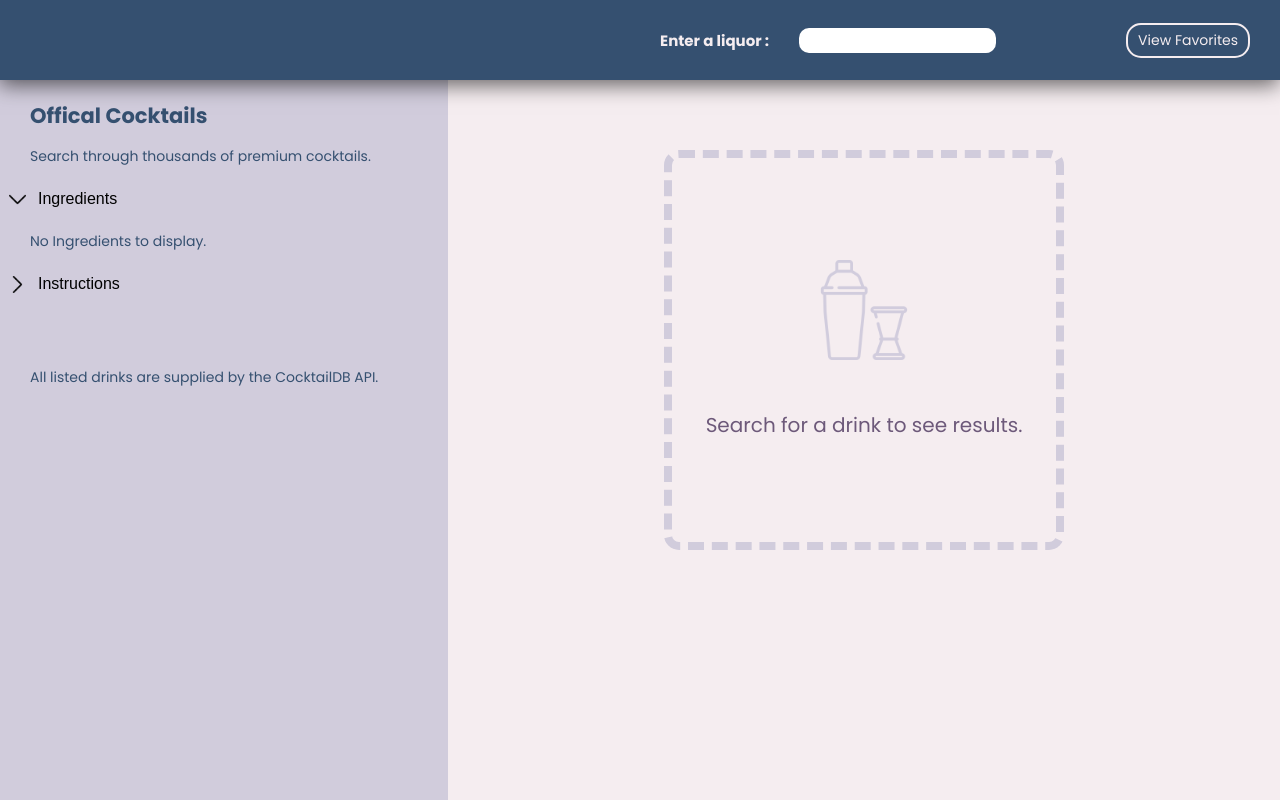
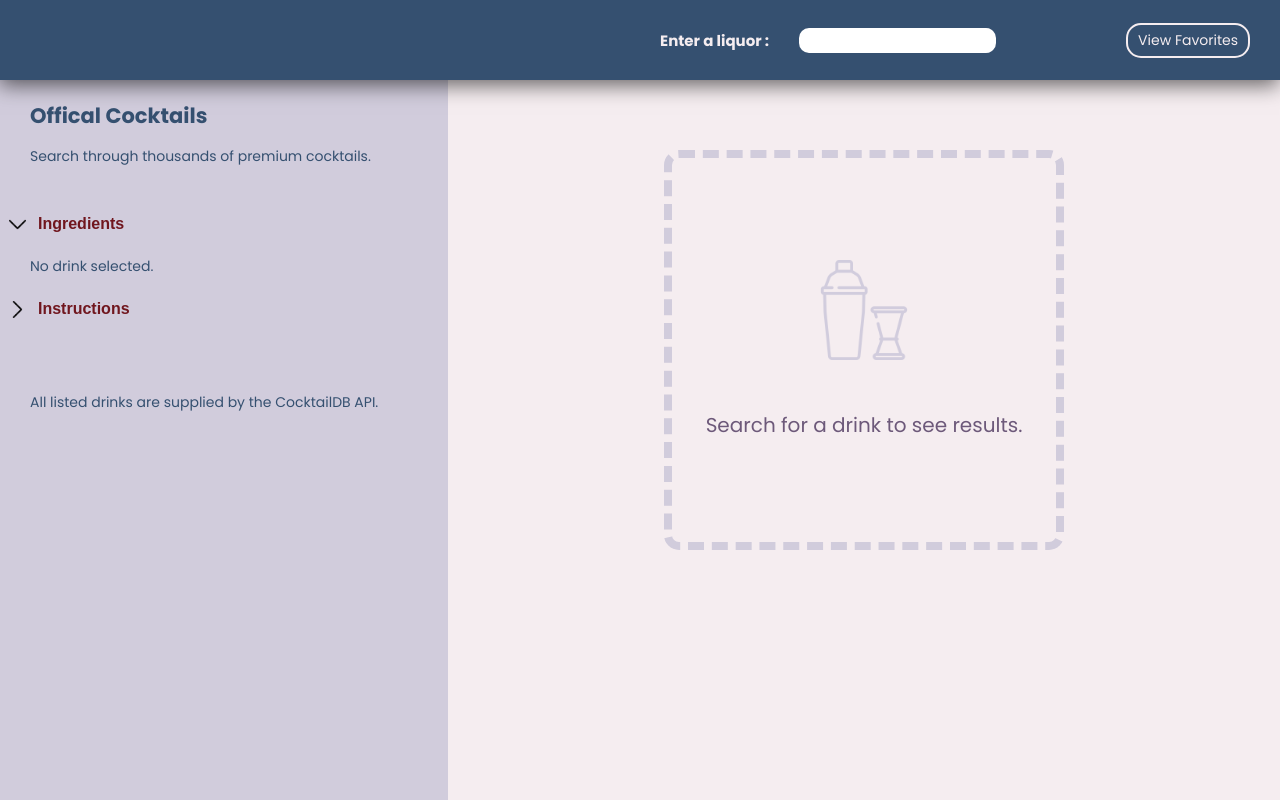
Before and after one commit to Echophase44/cocktail_app, a React (Vite) app in the folder client/: page / in a window 1280 px wide. Both pictures are taken after a click on the button "Ingredients". Built offline with nearby package versions, Linux system fonts and the light colour scheme; a web font is replaced by a local one.

Commit message:
Updated a couple stylings. Instructions section now opens/closes with data.

```diff
--- a/client/src/components/Sidebar.jsx
+++ b/client/src/components/Sidebar.jsx
@@ -28,25 +28,29 @@ function Sidebar(props) {
   }
 
   function toggleInstructionsView() {
-
+    setPanels(prevPanels => ({
+      ...prevPanels,
+      instructionsPanel: !prevPanels.instructionsPanel
+    }))
   }
 
   return(
     <section className="sidebar_container">
       <h2>Offical Cocktails</h2>
       <p>Search through thousands of premium cocktails.</p>
-      <button className={"sidebar_button" + (panels.ingredientsPanel ? " open" : "")} onClick={toggleIngredientsView}>Ingredients</button>
+      <button className={"sidebar_button" + (panels.ingredientsPanel ? " open" : "")} onClick={toggleIngredientsView}><strong>Ingredients</strong></button>
         <div className="sidebar_ingredientsContainer">
           <ul className={"sidebar_ingredientsWrapper" + (panels.ingredientsPanel ? " open" : "")}>
-            {ingredients.length === 0 && <li>No Ingredients to display.</li>}
+            {ingredients.length === 0 && <li>No drink selected.</li>}
             {currentIngredients}
           </ul>
           <ul className={"sidebar_measurementsWrapper" + (panels.ingredientsPanel ? " open" : "")}>
             {currentMeasurements}
           </ul>
         </div>
-      <button className="sidebar_button">Instructions</button>
-        <div className="sidebar_instructionsContainer">
+      <button className={"sidebar_button" + (panels.instructionsPanel ? " open" : "")} onClick={toggleInstructionsView}><strong>Instructions</strong></button>
+        <div className={"sidebar_instructionsContainer" + (panels.instructionsPanel ? " open" : "")}>
+          {instructions.length === 0 && <span>No drink selected.</span>}
           {currentInstructions}
         </div>
       <p className="sidebar_note">All listed drinks are supplied by the CocktailDB API.</p>
--- a/client/src/index.css
+++ b/client/src/index.css
@@ -16,9 +16,10 @@ html {
 :root {
   --primary: #f5edf0;
   --blue: #355070;
-  --red: #F15025;
+  --red: #70161E;
   --purple: #6D597A;
   --secondary: #D1CCDC;
+  --test: #70161E;
 }
 
 /* Filter Settings
--- a/client/src/styles/sidebar.css
+++ b/client/src/styles/sidebar.css
@@ -10,6 +10,10 @@
   font-size: 1.4rem;
 }
 
+.sidebar_container > p{
+  padding-bottom: 25px;
+}
+
 .sidebar_button{
   position: relative;
   border: none;
@@ -18,6 +22,7 @@
   width: 100px;
   padding: 8px;
   background-color: var(--secondary);
+  color: var(--red)
 }
 
 .sidebar_button:hover{
@@ -58,17 +63,18 @@
   gap: 5px;
 }
 
-.sidebar_ingredientsWrapper li, .sidebar_measurementsWrapper li{
+.sidebar_ingredientsWrapper li, .sidebar_measurementsWrapper li, .sidebar_instructionsContainer span{
 opacity: 0;
 max-height: 0;
 overflow-y: hidden;
 transition: 0.2s;
 }
 
-.sidebar_ingredientsWrapper.open li, .sidebar_measurementsWrapper.open li{
+.sidebar_ingredientsWrapper.open li, .sidebar_measurementsWrapper.open li, .sidebar_instructionsContainer.open span{
   opacity: 1;
   max-height: 500px;
   transition: all .3s ease;
+  color: var(--blue)
 }
 
 .sidebar_measurementsWrapper{
```
